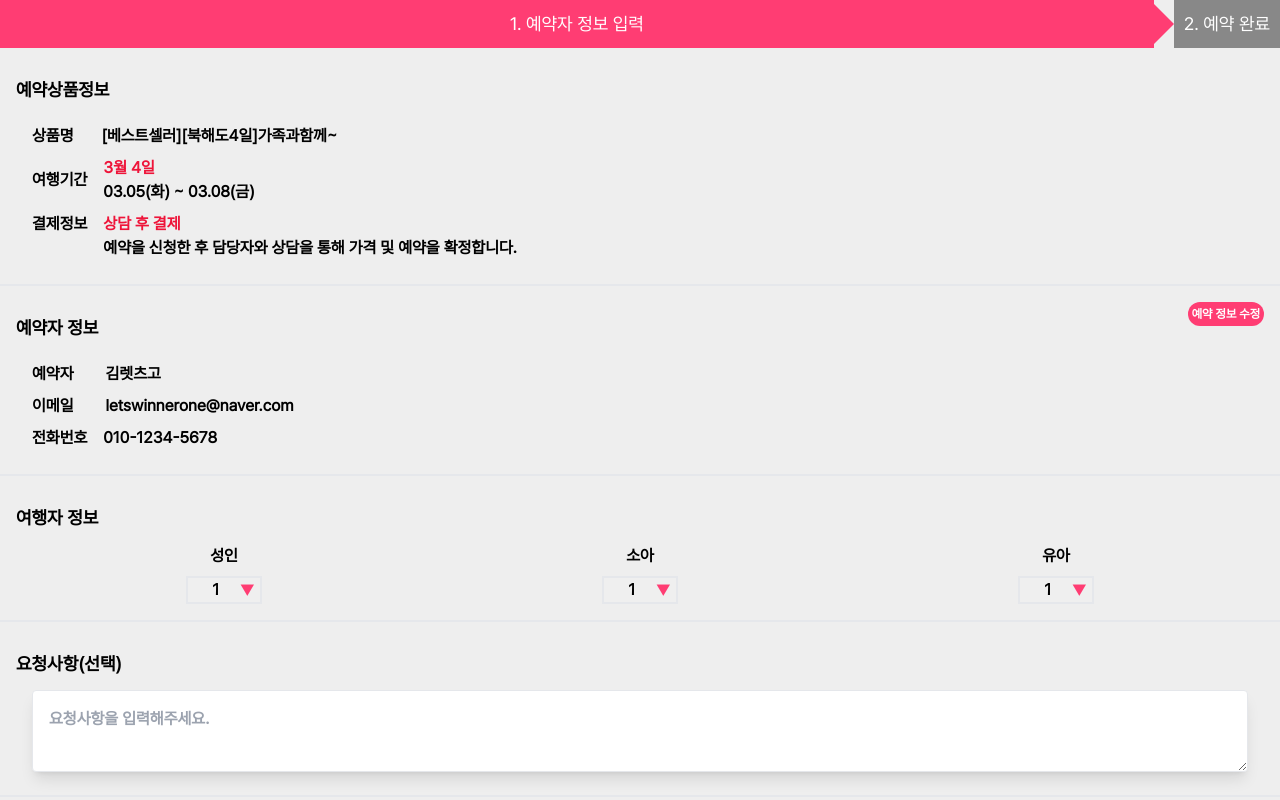
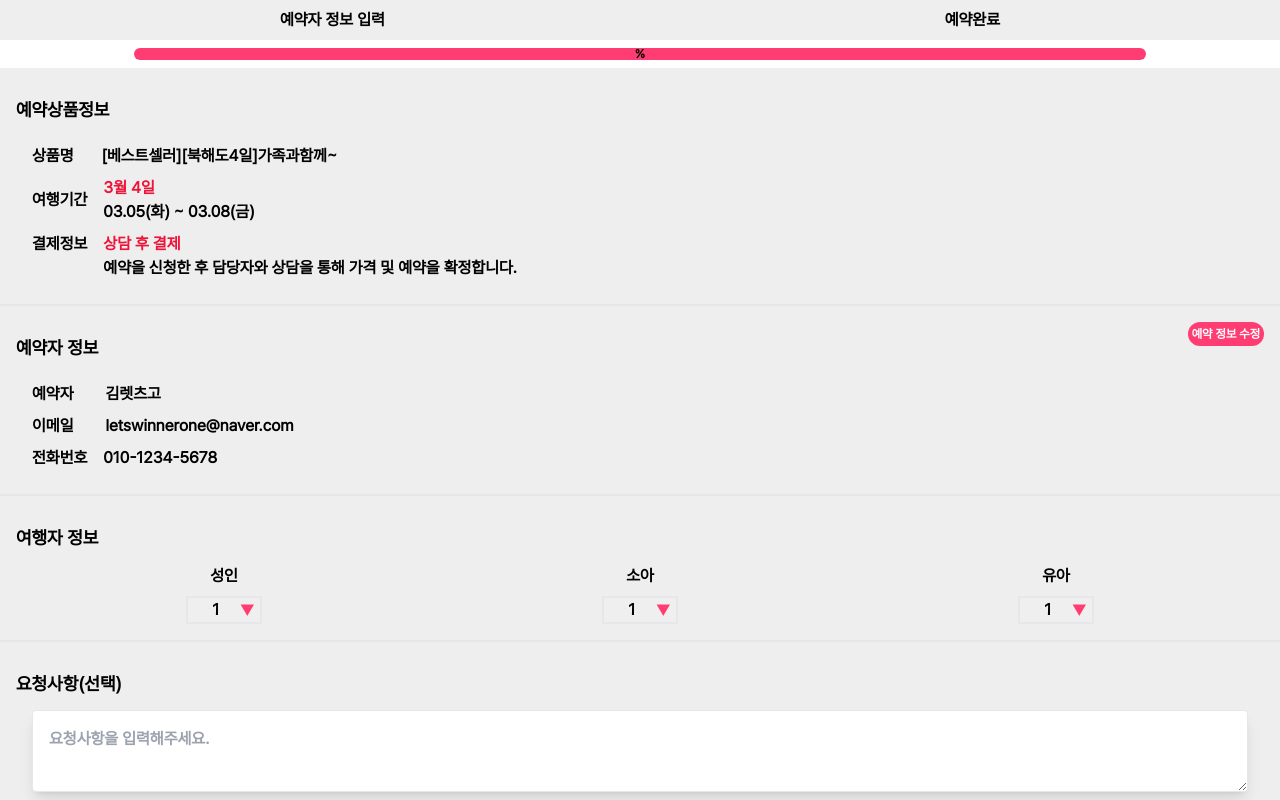
Before and after one commit to yanolja-finalproject/LETS_FE, a Next.js app: page /payment in a window 1280 px wide. Shown: the top 800 px of the page. Built offline with nearby package versions, Linux system fonts and the light colour scheme.

Commit message:
Refactor: 결제페이지 리팩토링

```diff
--- a/src/app/_component/common/layout/BottomNav.tsx
+++ b/src/app/_component/common/layout/BottomNav.tsx
@@ -30,7 +30,7 @@ const BottomNav = () => {
         </li>
         <li>
           <IconButton
-            href="/my"
+            href="/payment"
             text="마이"
             basic="./icons/navMyIcon.svg"
             active="./icons/navHomeIcon.svg"
--- a/src/app/payment/page.tsx
+++ b/src/app/payment/page.tsx
@@ -1,15 +1,24 @@
 import React from "react";
 
-const payment = () => {
+interface PaymentProps {
+  progress: number;
+}
+
+const payment = ({ progress }: PaymentProps) => {
   return (
     <section>
-      <div className="flex w-full items-center">
-        <div className="bg-pink text-white flex-1 p-2.5 text-center text-lg">
-          1. 예약자 정보 입력
-        </div>
-        <div className="w-0 h-0 border-t-[20px] border-t-transparent border-b-[20px] border-b-transparent border-l-[20px] border-l-pink mx-auto" />
-        <div className="bg-grey-4 text-white flex-3 p-2.5 text-center flex justify-center items-center text-lg">
-          2. 예약 완료
+      <div className="flex justify-around my-2 font-bold">
+        <span>예약자 정보 입력</span>
+        <span>예약완료</span>
+      </div>
+      <div className="bg-white sticky top-0  p-2 ">
+        <div className="w-4/5 mx-auto rounded-full">
+          <div
+            className="bg-pink text-xs font-bold text-blue-100 text-center leading-none rounded-full"
+            style={{ width: `${progress}%` }}
+          >
+            {progress}%
+          </div>
         </div>
       </div>
 
```
